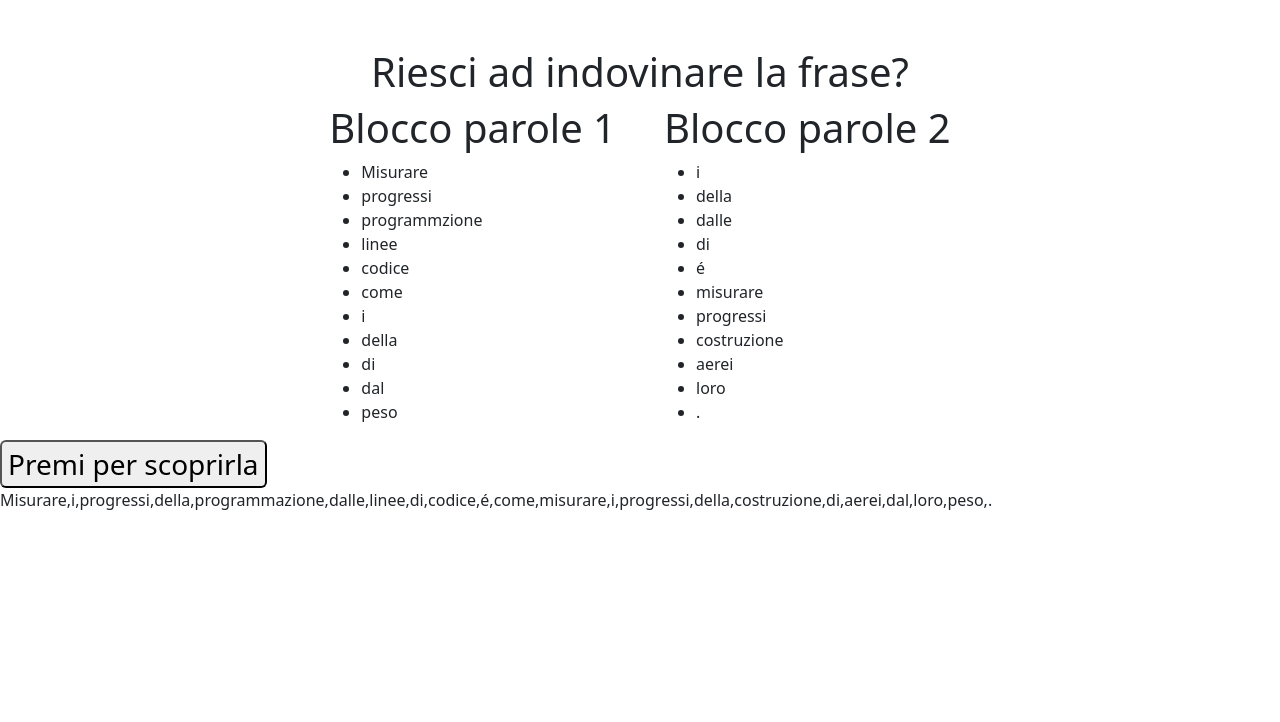
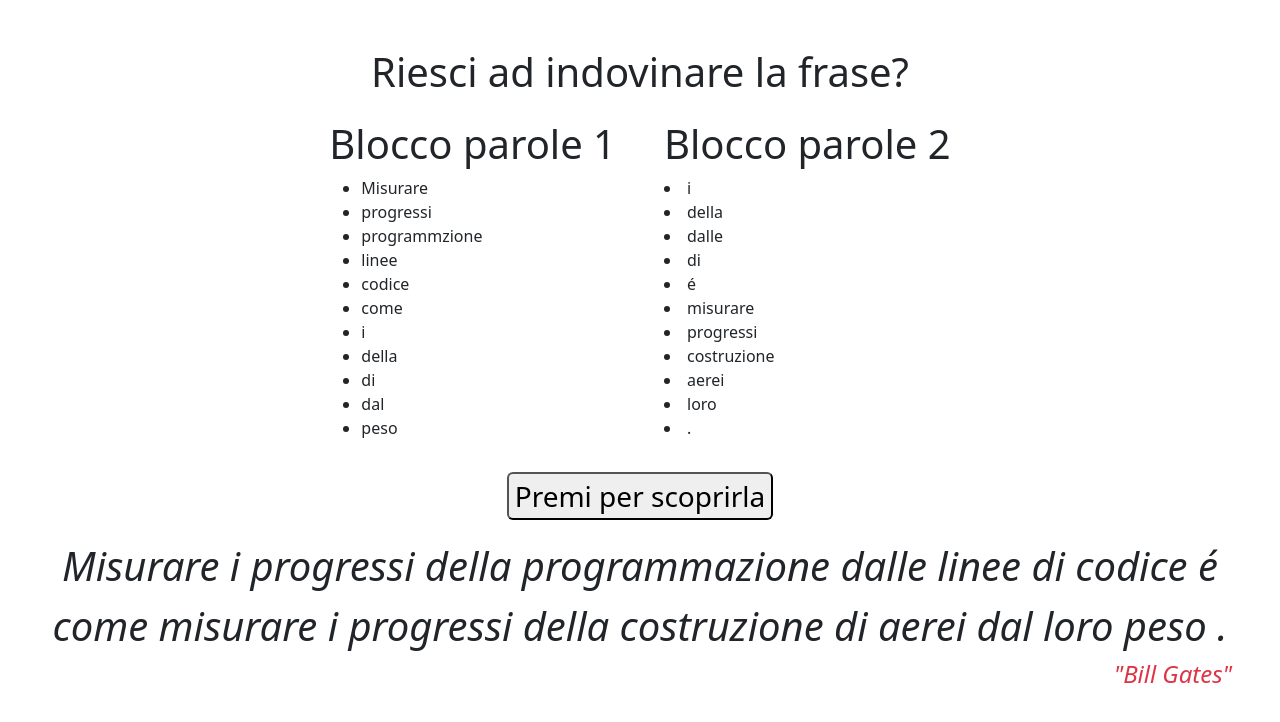
Before and after one commit to michele-pupo/js-jsnacks-blocco-3, a plain HTML site: page Snack 2/index.html in a window 1280 px wide. Both pictures are taken after a click on the button "Premi per scoprirla". Drawn offline with nearby package versions, Linux system fonts and the light colour scheme.

Commit message:
end 2 snack

```diff
--- a/Snack 2/index.html
+++ b/Snack 2/index.html
@@ -13,7 +13,7 @@
         <h1 class="text-center">Riesci ad indovinare la frase?</h1>
         <div class="container-fluid d-flex justify-content-center gap-5">
             <div>
-                <h1>Blocco parole 1</h1>
+                <h1 class="mt-3">Blocco parole 1</h1>
                 <ul>
                     <li>Misurare</li>
                     <li>progressi</li>
@@ -29,8 +29,8 @@
                 </ul>
             </div>
             <div>
-                <h1>Blocco parole 2</h1>
-                <ul>
+                <h1 class="mt-3">Blocco parole 2</h1>
+                <ul">
                     <li>i</li>
                     <li>della</li>
                     <li>dalle</li>
@@ -45,10 +45,13 @@
                 </ul>
             </div>
         </div>
-        <div class="button pointer-event">
+        <div class="button pointer-event text-center mt-3">
             <button id="generate-phrase" class="fs-3 rounded-2">Premi per scoprirla</button>
         </div>
-        <div id="phrase"></div>
+        <div class="fst-italic fs-1 mt-3 text-center container-fluid px-5">
+            <div id="phrase"></div>
+            <span style="display: none;" id="author" class="fst-italic text-danger fs-4 justify-content-end">"Bill Gates"</span>
+        </div>
     </div>
 
     <!-- script bootstrap -->
--- a/Snack 2/js/script.js
+++ b/Snack 2/js/script.js
@@ -59,6 +59,12 @@ buttonElement.addEventListener('click', function(){
     // creo una costante per stampare in pagina il risultato
     const resultElement = document.querySelector("#phrase");
 
-    // stampo in pagina la parola invertita
-    resultElement.innerText = resultMergePhrase;
+    // utilizzo join(" ") per stamapre la frase correttamente
+    const praseToPrint = resultMergePhrase.join(" ");
+
+    // stampo in pagina la frase ottenuta
+    resultElement.innerText = praseToPrint;
+
+    // cambio la visualizzazione della dell'autore in pagina
+    document.querySelector("#author").style.display = "flex";
 })
```
